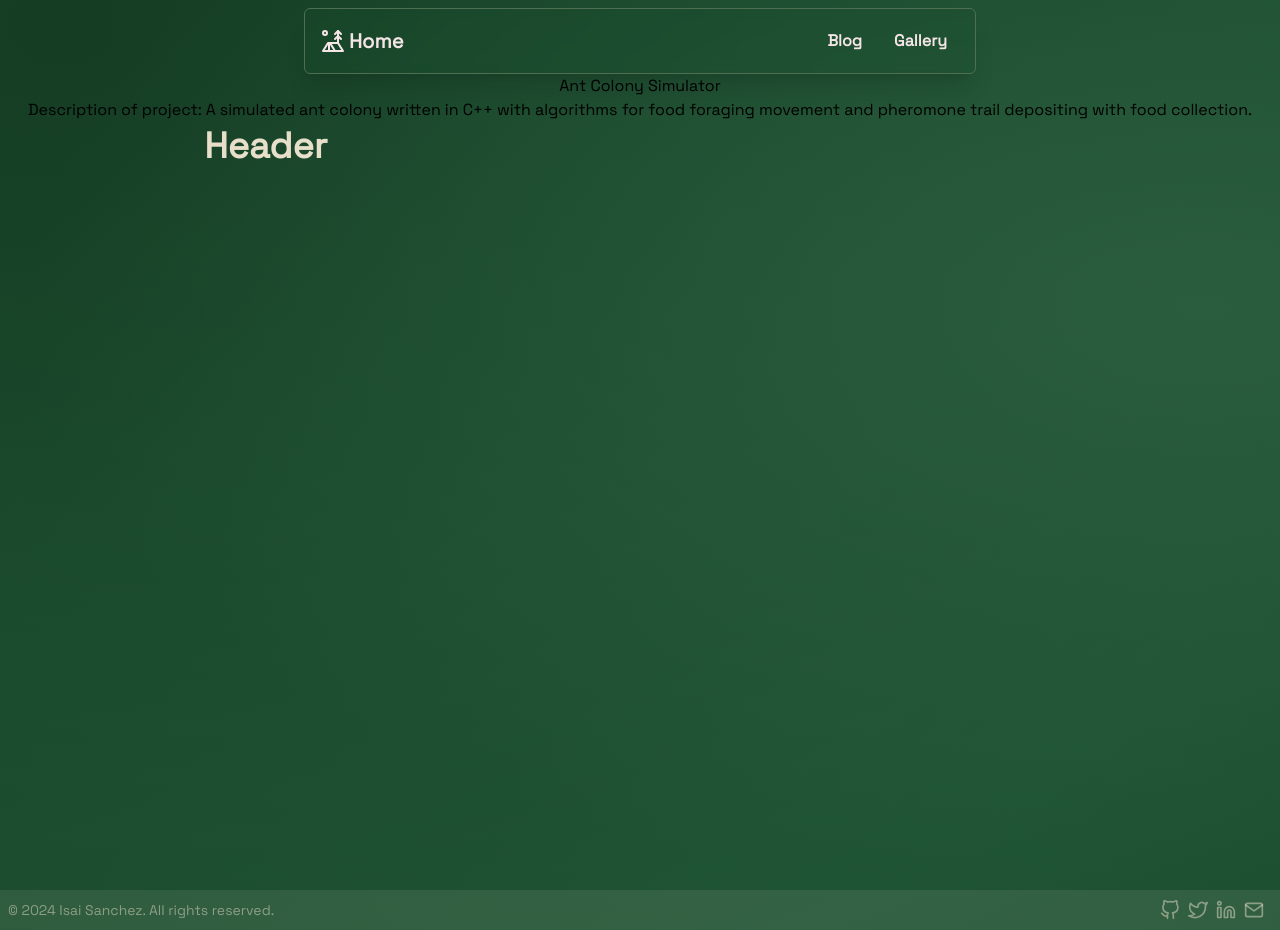
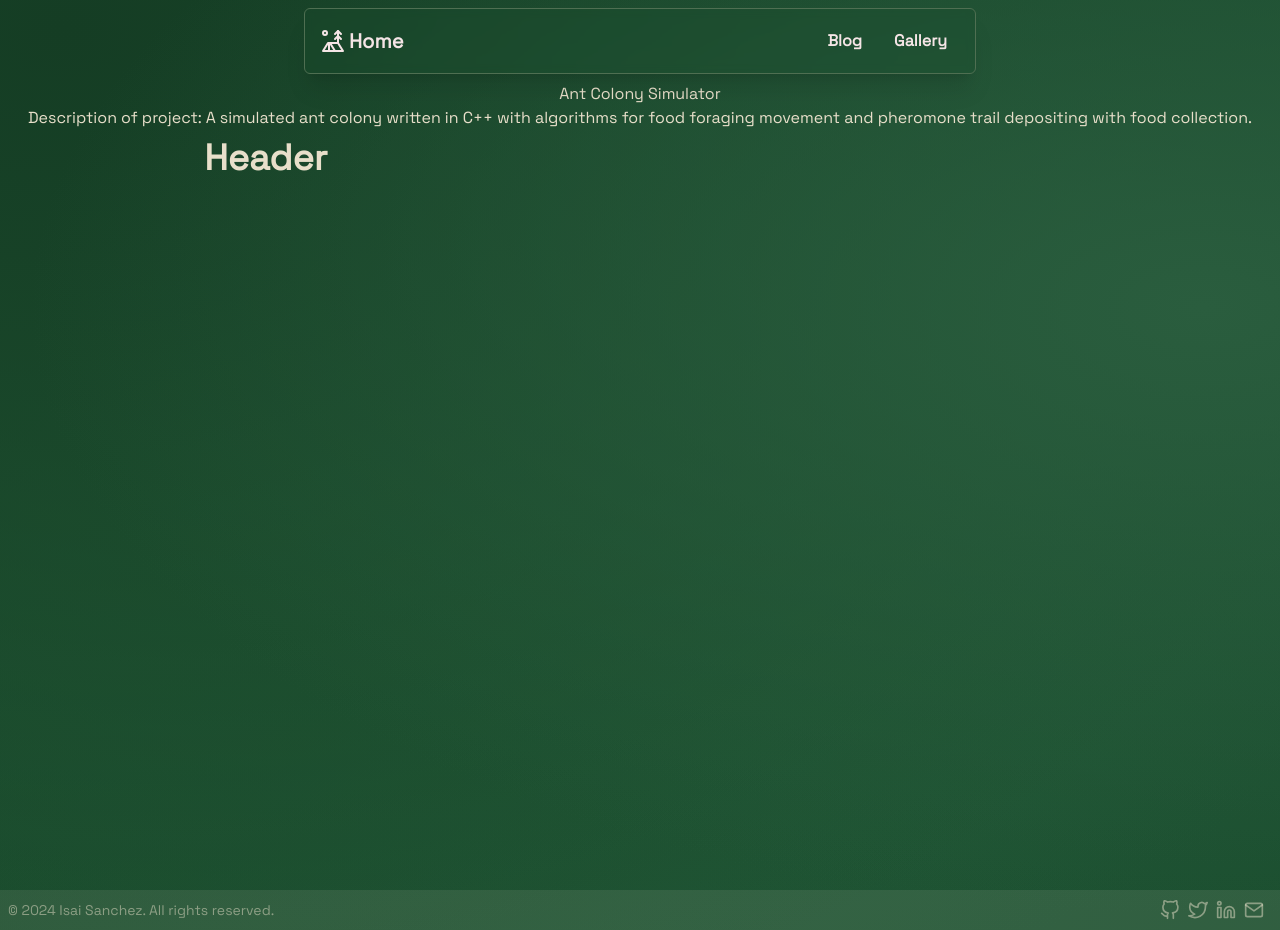
Before and after one commit to rahuljangirwork/rahuljangir.work, a Next.js app: page /projects/antsimulator in a window 1280 px wide. Built offline with nearby package versions, Linux system fonts and the light colour scheme.

Commit message:
some changes to functionality and testing

```diff
--- a/app/projects/[slug]/page.tsx
+++ b/app/projects/[slug]/page.tsx
@@ -1,19 +1,23 @@
 import { getPostBySlug, getAllPostsSlug } from "@/app/lib/projectposts";
 
 export async function generateStaticParams() {
-  return getAllPostsSlug();
+  const slugs = getAllPostsSlug();
+
+  return slugs.map(({ slug }) => ({
+    slug,
+  }));
 }
 
 export default async function Post({ params }: { params: { slug: string } }) {
   const post = await getPostBySlug(params.slug);
 
   return (
-    <div className="flex flex-col justify-center items-center">
-      <h1>{post.frontmatter.title}</h1>
+    <div className="flex flex-col justify-center items-center text-palette-2">
+      <h1 className="mt-2">{post.frontmatter.title}</h1>
       <p>Description of project: {post.frontmatter.description}</p>
       <article
         key={post.frontmatter.title}
-        className="prose prose-offwhite w-full m-1"
+        className="prose prose-offwhite w-full m-2"
       >
         {post.content}
       </article>
```
